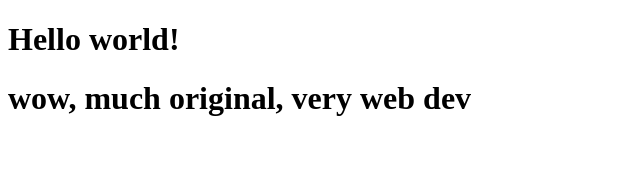
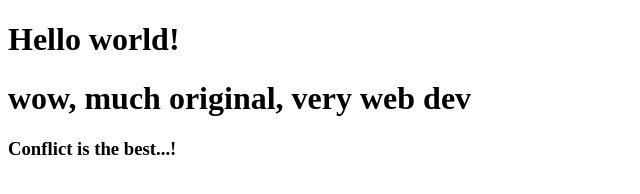
Before and after one commit to shibeknight/testing, a plain HTML site: page index.html in a window 1280 px wide. Shown: the whole page, without its empty margins (0-640 px from the left). Drawn offline with Linux system fonts and the light colour scheme.

Commit message:
conflicting stuff

```diff
--- a/index.html
+++ b/index.html
@@ -8,5 +8,6 @@
 <body>
     <h1>Hello world!</h1>
     <h1>wow, much original, very web dev</h1>
+    <h3>Conflict is the best...!</h3>
 </body>
 </html>
```
